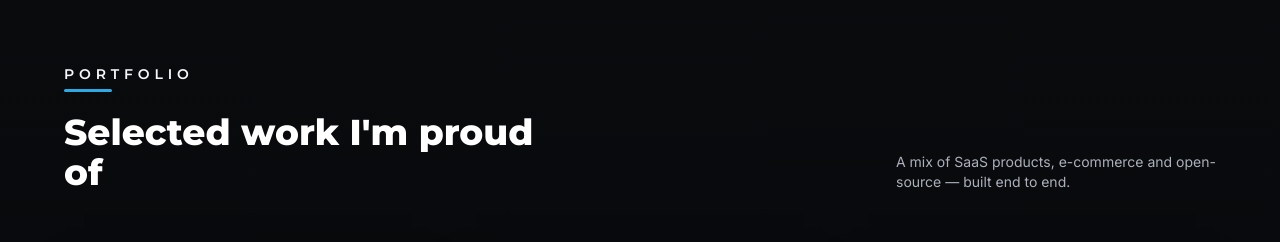
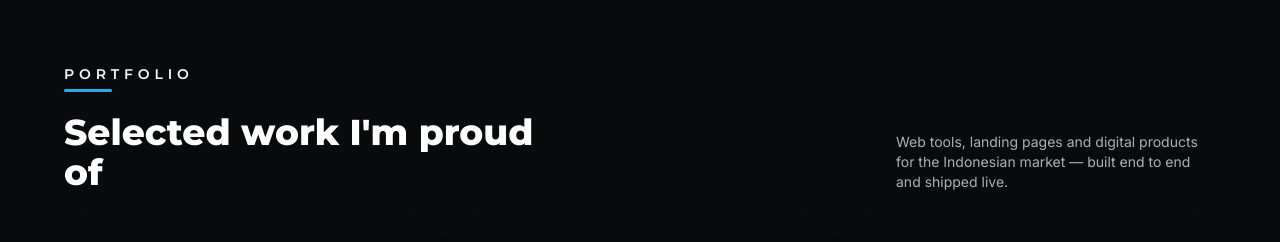
Before and after one commit to agentgea-dev/portofolio, a Next.js app: page / in a window 1280 px wide. Shown: the part 3260-3502 px from the top of the page. Built offline with nearby package versions, Linux system fonts and the light colour scheme; no server answers.

Commit message:
keeper: fix inaccurate Portfolio subtitle (claimed SaaS/e-commerce work that doesn't exist); clarify stats comment

```diff
--- a/src/components/Work.tsx
+++ b/src/components/Work.tsx
@@ -117,7 +117,8 @@ export default function Work({ projects }: { projects: Project[] }) {
           </div>
           <Reveal delay={0.1}>
             <p className="max-w-xs text-sm text-chalk-muted">
-              A mix of SaaS products, e-commerce and open-source — built end to end.
+              Web tools, landing pages and digital products for the Indonesian market — built
+              end to end and shipped live.
             </p>
           </Reveal>
         </div>
--- a/src/data/content.ts
+++ b/src/data/content.ts
@@ -55,7 +55,8 @@ export const about = {
     "My strength is owning a feature end-to-end — turning fuzzy product ideas into shipped, maintainable software. I care about clean architecture, fast load times, and interfaces that feel effortless.",
     "Lately I focus on AI engineering — integrating LLMs (OpenAI / Claude), building RAG pipelines and AI-powered chat features into real production apps.",
   ],
-  // Quick stats beside the bio — kept to numbers a client can actually verify on this page.
+  // Quick stats — rendered in the PDF resume (not on the page). Keep to numbers a client
+  // can actually verify from the project list below.
   stats: [
     { value: "2+", label: "Years experience" },
     { value: "8+", label: "Live projects" },
```
